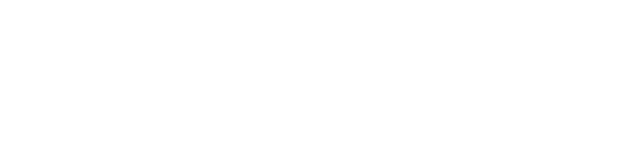
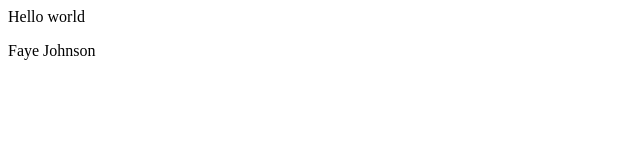
Before and after one commit to fjohnson1026/web1, a plain HTML site: page index.html in a window 1280 px wide. Shown: the whole page, without its empty margins (0-640 px from the left). Drawn offline with Linux system fonts and the light colour scheme.

Commit message:
Update index.html
added name

```diff
--- a/index.html
+++ b/index.html
@@ -1,7 +1,8 @@
 <html>
 <body>
 
-	<p Hello world />
+	<p> Hello world </p>
+	<p> Faye Johnson </p>
 
 </body>
 </html>
```
